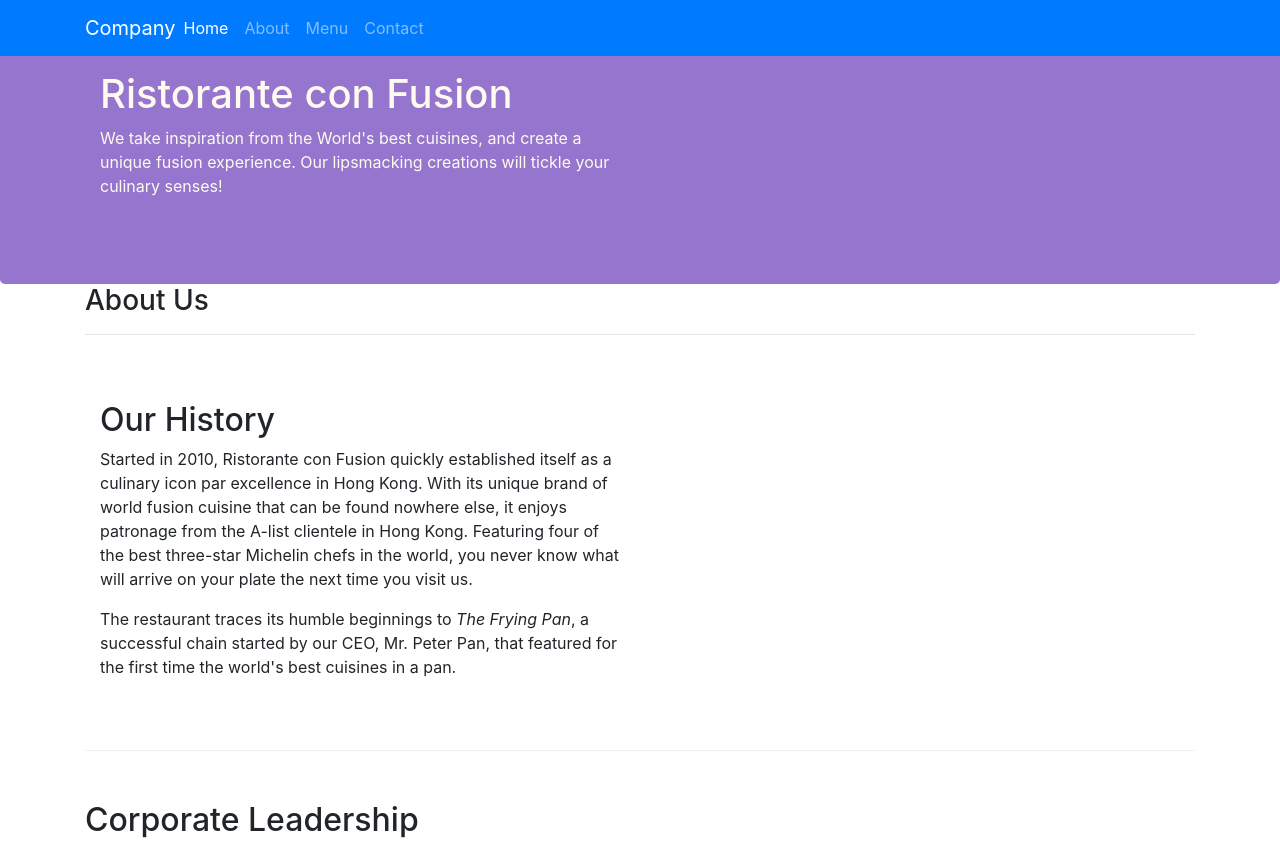
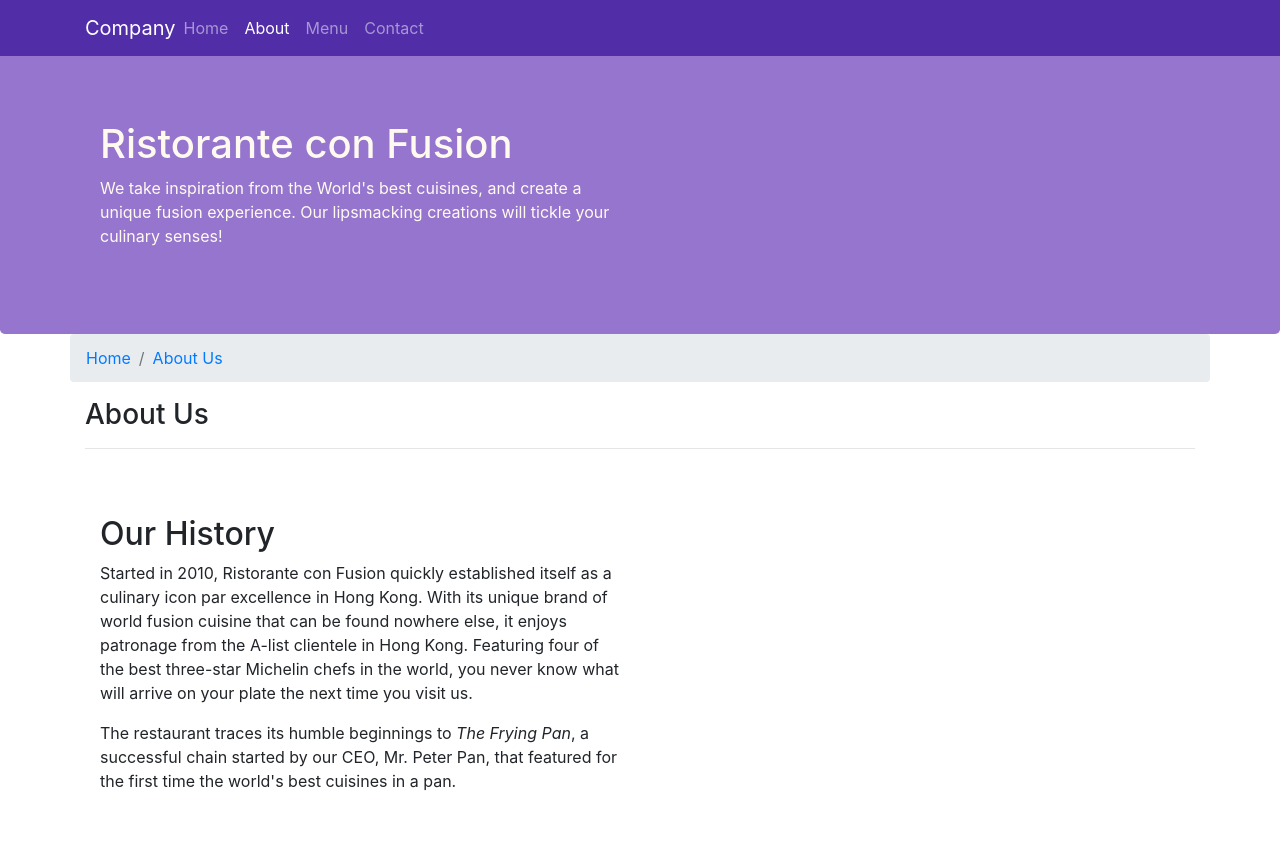
Before and after one commit to swapnilkusumwal/First, a website: page aboutus.html in a window 1280 px wide. Shown: the top 842 px of the page. Drawn offline with nearby package versions, Linux system fonts and the light colour scheme.

Commit message:
Navbar and Breadcrumbs
Navbar and Breadcrumbs

```diff
--- a/CSS/style.css
+++ b/CSS/style.css
@@ -28,3 +28,12 @@ address{
     margin:0px;
     color:#0f0f0f;
 }
+
+body{
+    padding:50px 0px 0px 0px;
+    z-index: 0;
+}
+
+.navbar-dark{
+    background-color: #512DA8;;
+}
--- a/aboutus.html
+++ b/aboutus.html
@@ -13,14 +13,16 @@
 </head>
 
 <body>
-
-    <nav class="navbar navbar-dark navbar-expand-sm bg-primary fixed-top">
+    <nav class="navbar navbar-dark navbar-expand-sm fixed-top">
         <div class="container">
-            <a class="navbar-brand mr-auto" href="#">Company</a>
+            <button class="navbar-toggler" type="button" data-toggle="collapse" data-target="#Navbar">
+                <span class="navbar-toggler-icon"></span>
+            </button>
+            <a class="navbar-brand mr-auto" href="./index.html">Company</a>
             <div class="collapse navbar-collapse" id="Navbar">
                 <ul class="navbar-nav mr-auto">
-                    <li class="nav-item"><a class="nav-link active" href="#">Home</a></li>
-                    <li class="nav-item"><a class="nav-link" href="aboutus.html">About</a></li>
+                    <li class="nav-item"><a class="nav-link " href="./index.html">Home</a></li>
+                    <li class="nav-item"><a class="nav-link active" href="#">About</a></li>
                     <li class="nav-item"><a class="nav-link" href="#">Menu</a></li>
                     <li class="nav-item"><a class="nav-link" href="#">Contact</a></li>
                 </ul>
@@ -42,6 +44,10 @@
 
     <div class="container">
         <div class="row">
+            <ol class="col-12 breadcrumb">
+                <li class="breadcrumb-item"><a href="./index.html">Home</a></li>
+                <li class="breadcrumb-item active"><a href="#">About Us</a></li>
+            </ol>
             <div class="col">
                <h3>About Us</h3>
                <hr>
@@ -81,7 +87,7 @@
                 <div class="col-4 offset-1 col-sm-2">
                     <h5>Links</h5>
                     <ul class="list-unstyled">
-                        <li><a href="#">Home</a></li>
+                        <li><a href="./index.html">Home</a></li>
                         <li><a href="#">About</a></li>
                         <li><a href="#">Menu</a></li>
                         <li><a href="#">Contact</a></li>
```
Also changed, not shown: index.html (+5 -3 lines).
